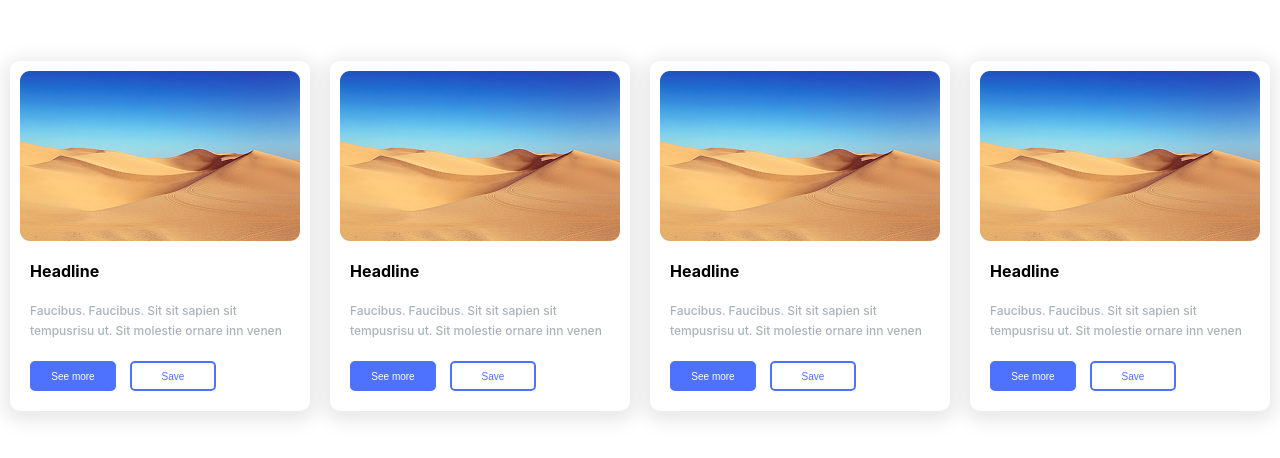
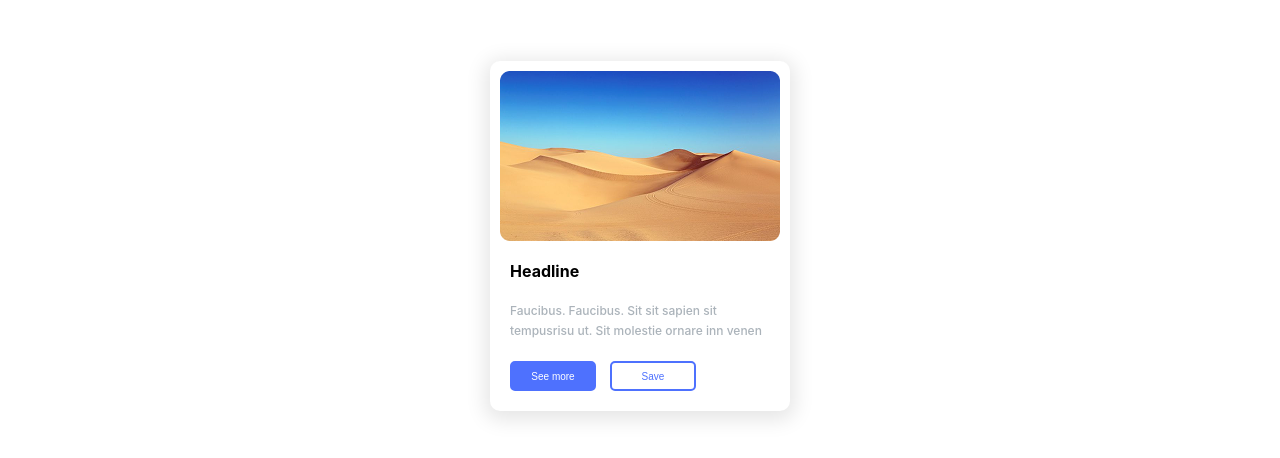
Before and after one commit to xx-y-xx/sc-cart, a React (Vite) app: page / in a window 1280 px wide. Shown: the part 164-622 px from the top of the page. Built offline with nearby package versions, Linux system fonts and the light colour scheme.

Commit message:
fix-test-deploy

```diff
--- a/src/layout/Card/Card.tsx
+++ b/src/layout/Card/Card.tsx
@@ -8,21 +8,6 @@ import {CardBackground} from "./CardBackground.styled.tsx";
 
 const dataCard = [
     {
-        imgCard: imgDesert,
-        alt: 'пустыня',
-        title: 'Headline',
-        description: 'Faucibus. Faucibus. Sit sit sapien sit tempusrisu ut. Sit molestie ornare inn venen',
-    },    {
-        imgCard: imgDesert,
-        alt: 'пустыня',
-        title: 'Headline',
-        description: 'Faucibus. Faucibus. Sit sit sapien sit tempusrisu ut. Sit molestie ornare inn venen',
-    },    {
-        imgCard: imgDesert,
-        alt: 'пустыня',
-        title: 'Headline',
-        description: 'Faucibus. Faucibus. Sit sit sapien sit tempusrisu ut. Sit molestie ornare inn venen',
-    },    {
         imgCard: imgDesert,
         alt: 'пустыня',
         title: 'Headline',
```
